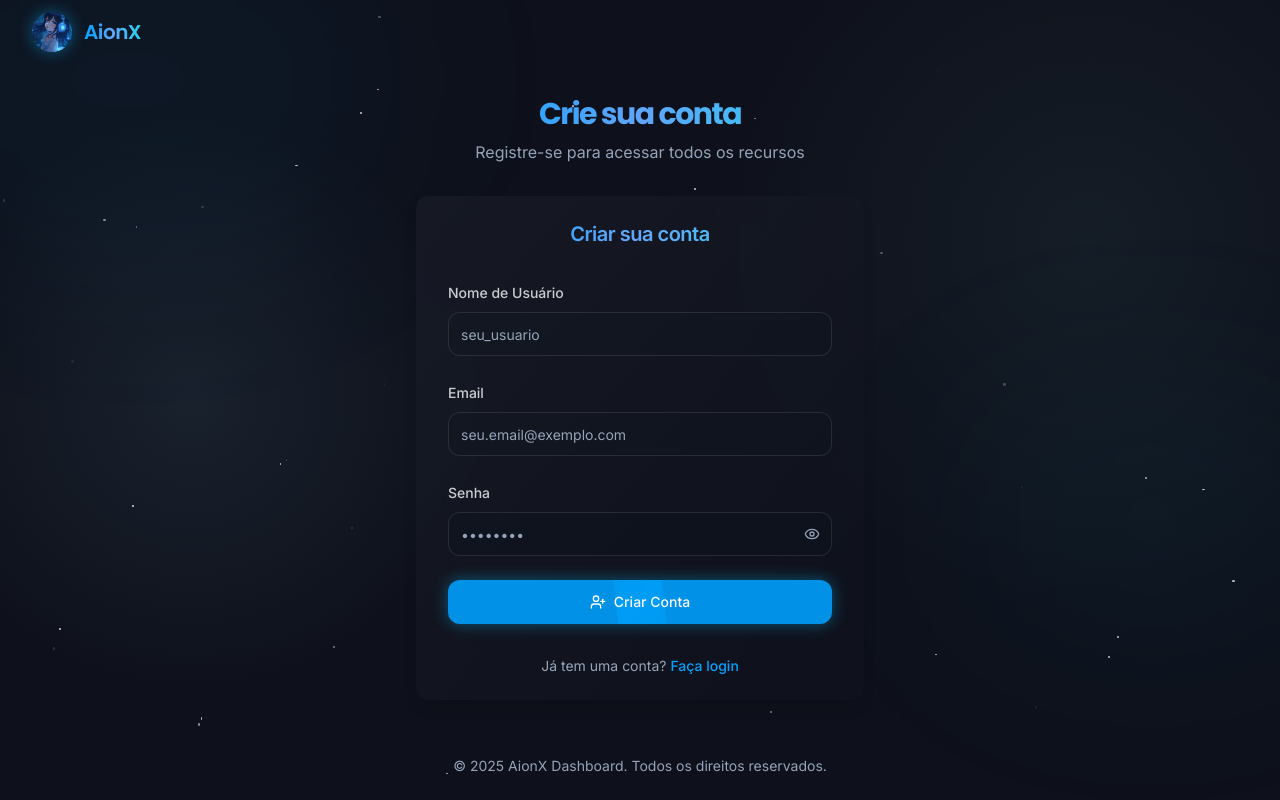
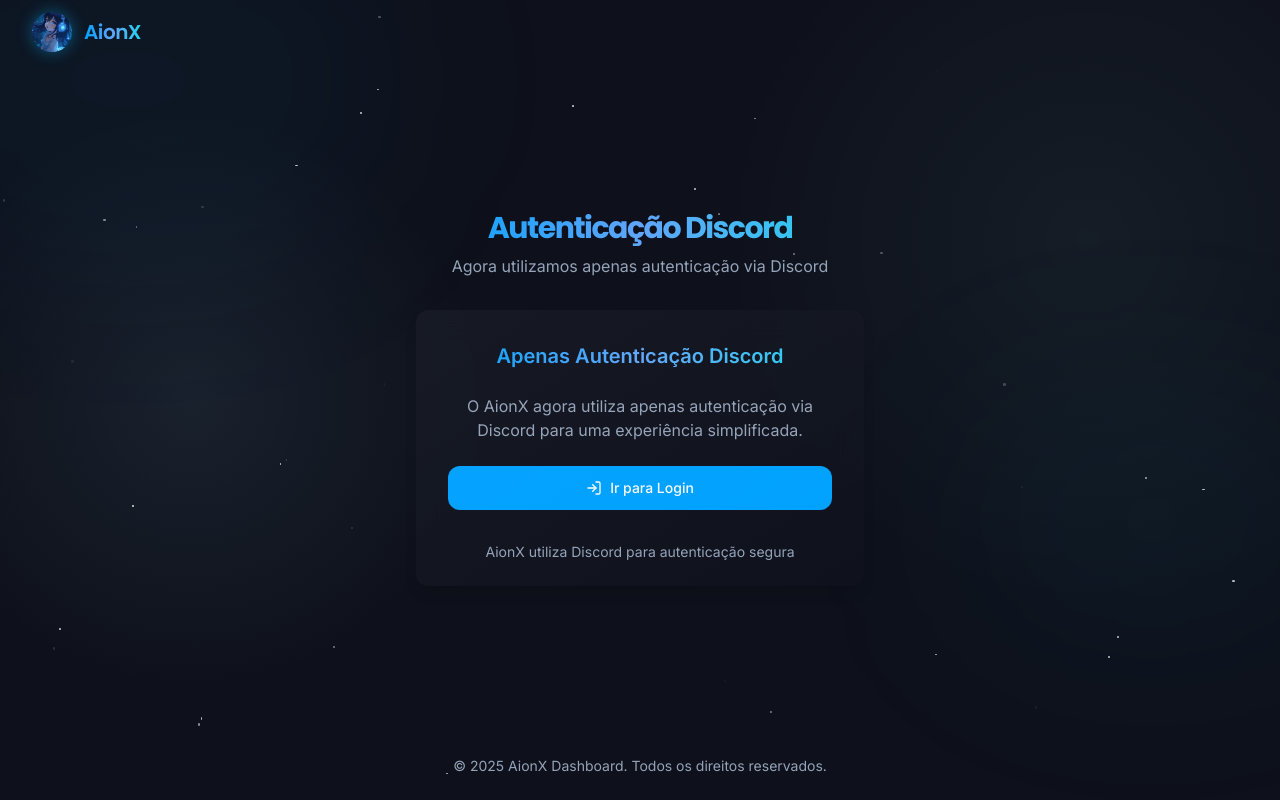
Before and after one commit to kittishy/aionx-dashboard-alchemy, a React (Vite) app: page /register in a window 1280 px wide. Shown: the top 800 px of the page. Built offline with nearby package versions, Linux system fonts and the light colour scheme.

Commit message:
Fix: Import and type errors in auth components
Fixes import errors for Discord icon and missing signUp property in RegisterForm. Also addresses potential type issues.

```diff
--- a/src/components/auth/LoginForm.tsx
+++ b/src/components/auth/LoginForm.tsx
@@ -4,7 +4,7 @@ import { useAuth } from "@/contexts/AuthContext";
 import { useNavigate } from "react-router-dom";
 import { Button } from "@/components/ui/button";
 import { Card, CardContent, CardFooter } from "@/components/ui/card";
-import { Discord, LogIn } from "lucide-react";
+import { LogIn } from "lucide-react";
 import { toast } from "sonner";
 
 export const LoginForm = () => {
@@ -46,7 +46,14 @@ export const LoginForm = () => {
               </div>
             ) : (
               <div className="flex items-center gap-2">
-                <Discord className="h-5 w-5" />
+                <svg xmlns="http://www.w3.org/2000/svg" width="20" height="20" viewBox="0 0 24 24" fill="none" stroke="currentColor" strokeWidth="2" strokeLinecap="round" strokeLinejoin="round" className="h-5 w-5">
+                  <circle cx="9" cy="12" r="1"/><circle cx="15" cy="12" r="1"/><path d="M7.5 7.2c.3-1 1.4-1.2 1.4-1.2s1.1-.2 2.1-.2c1 0 2.1.2 2.1.2s1.1.2 1.4 1.2c.3 1 .2 2.3.2 2.3s.2 3.2-2.7 3.2c-2.9 0-2.7-3.2-2.7-3.2s-.1-1.3.2-2.3z"/><path d="M15.5 17a5 5 0 0 0 4 0"/>
+                  <path d="M8.8 14.2c-.4 1.3-1.6 2.1-3 2"/>
+                  <path d="M18.2 14.2c.4 1.3 1.6 2.1 3 2"/><path d="M9 22h6c1 0 1-1 1-1V18H8v3s0 1 1 1z"/>
+                  <path d="M19 4c-1.2-.1-2.2-.1-3-.2-1.8-.1-2.9.5-2.9.5A16 16 0 0 0 8.8 7.5"/>
+                  <path d="m6 10 2-2"/>
+                  <path d="m16 10 2-2"/>
+                </svg>
                 <span>Entrar com Discord</span>
               </div>
             )}
--- a/src/components/auth/RegisterForm.tsx
+++ b/src/components/auth/RegisterForm.tsx
@@ -1,175 +1,41 @@
 
-import { useState } from "react";
-import { useAuth } from "@/contexts/AuthContext";
-import { Link, useNavigate } from "react-router-dom";
-import { zodResolver } from "@hookform/resolvers/zod";
-import { useForm } from "react-hook-form";
-import { z } from "zod";
+import { useNavigate } from "react-router-dom";
 import { Button } from "@/components/ui/button";
-import { Form, FormControl, FormField, FormItem, FormLabel, FormMessage } from "@/components/ui/form";
-import { Input } from "@/components/ui/input";
-import { Card, CardContent, CardFooter, CardHeader, CardTitle } from "@/components/ui/card";
-import { Eye, EyeOff, UserPlus } from "lucide-react";
+import { Card, CardContent, CardFooter } from "@/components/ui/card";
+import { LogIn } from "lucide-react";
 import { toast } from "sonner";
 
-const registerSchema = z.object({
-  username: z.string().min(3, { message: "Nome de usuário deve ter pelo menos 3 caracteres" }),
-  email: z.string().email({ message: "Email inválido" }),
-  password: z.string().min(6, { message: "A senha deve ter pelo menos 6 caracteres" }),
-});
+export const RegisterForm = () => {
+  const navigate = useNavigate();
 
-type RegisterFormValues = z.infer<typeof registerSchema>;
-
-export const RegisterForm = () => {
-  const { signUp } = useAuth();
-  const navigate = useNavigate();
-  const [isLoading, setIsLoading] = useState(false);
-  const [showPassword, setShowPassword] = useState(false);
-
-  const form = useForm<RegisterFormValues>({
-    resolver: zodResolver(registerSchema),
-    defaultValues: {
-      username: "",
-      email: "",
-      password: "",
-    },
-  });
-
-  const onSubmit = async (data: RegisterFormValues) => {
-    setIsLoading(true);
-    try {
-      const { success, error } = await signUp(data.email, data.password, {
-        username: data.username
-      });
-
-      if (success) {
-        toast.success("Conta criada com sucesso! Por favor, verifique seu email para ativar sua conta.");
-        navigate("/login");
-      } else {
-        if (error?.message.includes("already registered")) {
-          toast.error("Este email já está registrado. Tente fazer login.");
-        } else {
-          toast.error(error?.message || "Falha ao criar conta");
-        }
-      }
-    } catch (error) {
-      console.error(error);
-      toast.error("Falha ao criar conta. Tente novamente.");
-    } finally {
-      setIsLoading(false);
-    }
+  const handleGoToLogin = () => {
+    navigate("/login");
   };
 
   return (
     <Card className="overflow-hidden border-none shadow-elevated cosmic-card animate-fade-in">
-      <CardHeader className="pb-0">
-        <CardTitle className="gradient-text text-xl text-center">Criar sua conta</CardTitle>
-      </CardHeader>
+      <CardContent className="p-6 sm:p-8">
+        <div className="space-y-6 text-center">
+          <h2 className="text-xl font-semibold gradient-text">Apenas Autenticação Discord</h2>
+          <p className="text-muted-foreground">
+            O AionX agora utiliza apenas autenticação via Discord para uma experiência simplificada.
+          </p>
 
-      <CardContent className="p-6 sm:p-8">
-        <Form {...form}>
-          <form onSubmit={form.handleSubmit(onSubmit)} className="space-y-6">
-            <FormField
-              control={form.control}
-              name="username"
-              render={({ field }) => (
-                <FormItem>
-                  <FormLabel className="text-foreground/80 font-medium">Nome de Usuário</FormLabel>
-                  <FormControl>
-                    <Input
-                      placeholder="seu_usuario"
-                      disabled={isLoading}
-                      className="h-11 rounded-lg bg-background/40 border-white/10"
-                      {...field}
-                    />
-                  </FormControl>
-                  <FormMessage />
-                </FormItem>
-              )}
-            />
-
-            <FormField
-              control={form.control}
-              name="email"
-              render={({ field }) => (
-                <FormItem>
-                  <FormLabel className="text-foreground/80 font-medium">Email</FormLabel>
-                  <FormControl>
-                    <Input
-                      placeholder="seu.email@exemplo.com"
-                      type="email"
-                      disabled={isLoading}
-                      className="h-11 rounded-lg bg-background/40 border-white/10"
-                      {...field}
-                    />
-                  </FormControl>
-                  <FormMessage />
-                </FormItem>
-              )}
-            />
-
-            <FormField
-              control={form.control}
-              name="password"
-              render={({ field }) => (
-                <FormItem>
-                  <FormLabel className="text-foreground/80 font-medium">Senha</FormLabel>
-                  <FormControl>
-                    <div className="relative">
-                      <Input
-                        placeholder="••••••••"
-                        type={showPassword ? "text" : "password"}
-                        disabled={isLoading}
-                        className="h-11 rounded-lg bg-background/40 border-white/10"
-                        {...field}
-                      />
-                      <Button
-                        type="button"
-                        variant="ghost"
-                        size="icon"
-                        className="absolute right-0 top-0 h-full px-3 text-muted-foreground hover:text-foreground"
-                        onClick={() => setShowPassword(!showPassword)}
-                      >
-                        {showPassword ? (
-                          <EyeOff className="h-4 w-4" />
-                        ) : (
-                          <Eye className="h-4 w-4" />
-                        )}
-                      </Button>
-                    </div>
-                  </FormControl>
-                  <FormMessage />
-                </FormItem>
-              )}
-            />
-
-            <Button
-              type="submit"
-              className="w-full h-11 rounded-lg font-medium cosmic-button"
-              disabled={isLoading}
-            >
-              {isLoading ? (
-                <div className="flex items-center gap-2">
-                  <div className="h-4 w-4 animate-spin rounded-full border-2 border-current border-t-transparent"></div>
-                  <span>Criando conta...</span>
-                </div>
-              ) : (
-                <div className="flex items-center gap-2">
-                  <UserPlus className="h-4 w-4" />
-                  <span>Criar Conta</span>
-                </div>
-              )}
-            </Button>
-          </form>
-        </Form>
+          <Button
+            onClick={handleGoToLogin}
+            className="w-full h-11 rounded-lg font-medium"
+          >
+            <div className="flex items-center gap-2">
+              <LogIn className="h-4 w-4" />
+              <span>Ir para Login</span>
+            </div>
+          </Button>
+        </div>
       </CardContent>
 
       <CardFooter className="flex justify-center p-6 pt-0">
         <p className="text-sm text-muted-foreground">
-          Já tem uma conta?{" "}
-          <Link to="/login" className="text-primary font-medium hover:underline hover:text-primary/80 transition-colors">
-            Faça login
-          </Link>
+          AionX utiliza Discord para autenticação segura
         </p>
       </CardFooter>
     </Card>
--- a/src/pages/RegisterPage.tsx
+++ b/src/pages/RegisterPage.tsx
@@ -1,12 +1,10 @@
+
 import { RegisterForm } from "@/components/auth/RegisterForm";
-import { Button } from "@/components/ui/button";
 import { useAuth } from "@/contexts/AuthContext";
 import { Navigate } from "react-router-dom";
 import { useEffect } from "react";
 
 const RegisterPage = () => {
-
-
   const { user, loading } = useAuth();
 
   if (loading) {
@@ -69,9 +67,9 @@ const RegisterPage = () => {
       <main className="flex flex-1 items-center justify-center p-6 z-10">
         <div className="w-full max-w-md space-y-8">
           <div className="text-center">
-            <h2 className="text-3xl font-bold tracking-tighter font-display gradient-text">Crie sua conta</h2>
+            <h2 className="text-3xl font-bold tracking-tighter font-display gradient-text">Autenticação Discord</h2>
             <p className="mt-2 text-muted-foreground">
-              Registre-se para acessar todos os recursos
+              Agora utilizamos apenas autenticação via Discord
             </p>
           </div>
 
```
